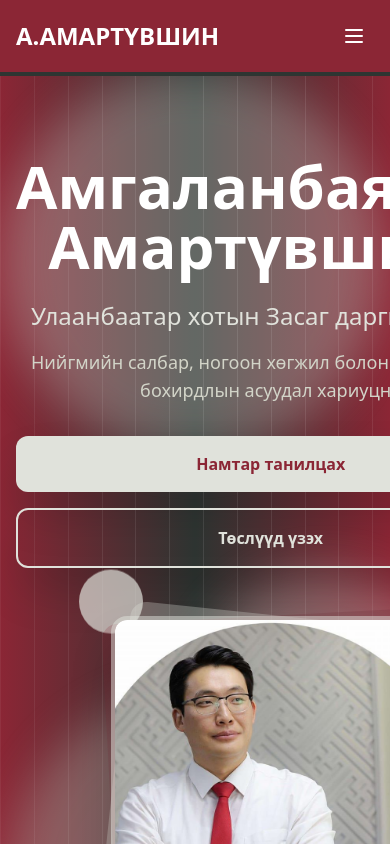
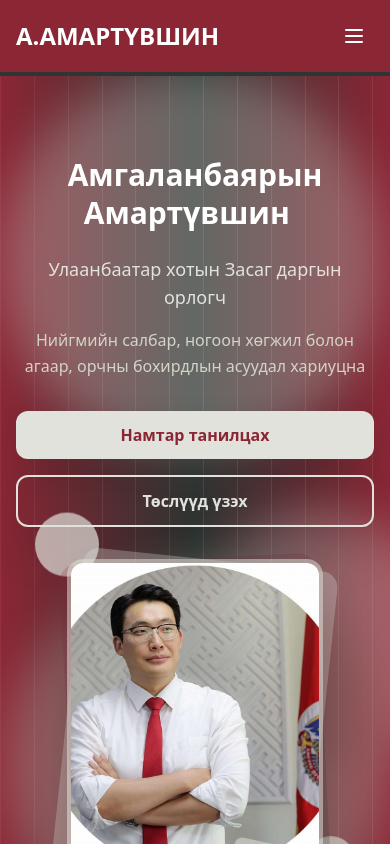
Before and after one commit to zzzchinguun/amartuvshin, a Nuxt app: page / in a window 390 px wide. Shown: the top 844 px of the page. Built offline with nearby package versions, Linux system fonts and the light colour scheme.

Commit message:
Fix mobile responsiveness for title, subtitle, image and buttons on homepage

```diff
--- a/pages/index.vue
+++ b/pages/index.vue
@@ -21,34 +21,34 @@
         </div>
       </div>
 
-      <div class="container mx-auto px-4 relative z-10">
-        <div class="grid lg:grid-cols-2 gap-12 items-center">
+      <div class="container mx-auto px-4 sm:px-6 lg:px-4 relative z-10">
+        <div class="grid lg:grid-cols-2 gap-8 lg:gap-12 items-center">
           <div class="text-center lg:text-left">
             <!-- Animated Title with Typewriter Effect -->
             <div class="mb-6">
-              <h1 class="text-6xl font-bold text-white animate-fade-in-up">
+              <h1 class="text-3xl sm:text-4xl md:text-5xl lg:text-6xl font-bold text-white animate-fade-in-up leading-tight">
                 <span class="typing-animation block" data-text="Амгаланбаярын Амартүвшин">Амгаланбаярын Амартүвшин</span>
               </h1>
             </div>
 
             <!-- Animated Subtitle -->
-            <p class="text-2xl mb-4 max-w-3xl text-[#E0E2DB] animate-fade-in-up animation-delay-500">
+            <p class="text-lg sm:text-xl md:text-2xl mb-4 max-w-3xl text-[#E0E2DB] animate-fade-in-up animation-delay-500">
               Улаанбаатар хотын Засаг даргын орлогч
             </p>
 
             <!-- Animated Description -->
-            <p class="text-lg mb-8 max-w-2xl text-[#D2D4C8] animate-fade-in-up animation-delay-1000">
+            <p class="text-base sm:text-lg mb-8 max-w-2xl text-[#D2D4C8] animate-fade-in-up animation-delay-1000 leading-relaxed">
               Нийгмийн салбар, ногоон хөгжил болон агаар, орчны бохирдлын асуудал хариуцна
             </p>
 
             <!-- Animated Buttons -->
             <div class="flex flex-col sm:flex-row gap-4 justify-center lg:justify-start animate-fade-in-up animation-delay-1500">
-              <NuxtLink to="/about" class="group bg-[#E0E2DB] text-[#8B2635] px-8 py-4 rounded-xl font-semibold hover:bg-[#D2D4C8] transition-all duration-500 transform hover:scale-110 hover:rotate-2 shadow-2xl relative overflow-hidden">
+              <NuxtLink to="/about" class="group bg-[#E0E2DB] text-[#8B2635] px-6 py-3 sm:px-8 sm:py-4 rounded-xl font-semibold hover:bg-[#D2D4C8] transition-all duration-500 transform hover:scale-110 hover:rotate-2 shadow-2xl relative overflow-hidden text-center">
                 <span class="relative z-10">Намтар танилцах</span>
                 <div class="absolute inset-0 bg-gradient-to-r from-[#8B2635] to-[#2E3532] transform scale-x-0 group-hover:scale-x-100 transition-transform duration-500 origin-left"></div>
                 <span class="absolute inset-0 flex items-center justify-center text-white opacity-0 group-hover:opacity-100 transition-opacity duration-500 z-20">Намтар танилцах</span>
               </NuxtLink>
-              <NuxtLink to="/projects" class="group border-2 border-[#E0E2DB] text-[#E0E2DB] px-8 py-4 rounded-xl font-semibold hover:bg-[#E0E2DB] hover:text-[#8B2635] transition-all duration-500 transform hover:scale-110 hover:-rotate-2 shadow-2xl relative overflow-hidden">
+              <NuxtLink to="/projects" class="group border-2 border-[#E0E2DB] text-[#E0E2DB] px-6 py-3 sm:px-8 sm:py-4 rounded-xl font-semibold hover:bg-[#E0E2DB] hover:text-[#8B2635] transition-all duration-500 transform hover:scale-110 hover:-rotate-2 shadow-2xl relative overflow-hidden text-center">
                 <span class="relative z-10">Төслүүд үзэх</span>
                 <div class="absolute inset-0 bg-[#E0E2DB] transform scale-y-0 group-hover:scale-y-100 transition-transform duration-500 origin-bottom"></div>
                 <span class="absolute inset-0 flex items-center justify-center text-[#8B2635] opacity-0 group-hover:opacity-100 transition-opacity duration-500 z-20">Төслүүд үзэх</span>
@@ -71,7 +71,7 @@
                 <img
                   src="/assets/portrait1.jpg"
                   alt="Амгаланбаярын Амартүвшин"
-                  class="relative w-80 h-96 object-cover rounded-2xl shadow-2xl border-4 border-[#E0E2DB]/50 transform transition-all duration-700 group-hover:shadow-3xl group-hover:border-[#E0E2DB]"
+                  class="relative w-64 h-80 sm:w-72 sm:h-[22rem] md:w-80 md:h-96 object-cover rounded-2xl shadow-2xl border-4 border-[#E0E2DB]/50 transform transition-all duration-700 group-hover:shadow-3xl group-hover:border-[#E0E2DB]"
                 >
 
                 <!-- Animated Badge -->
```
